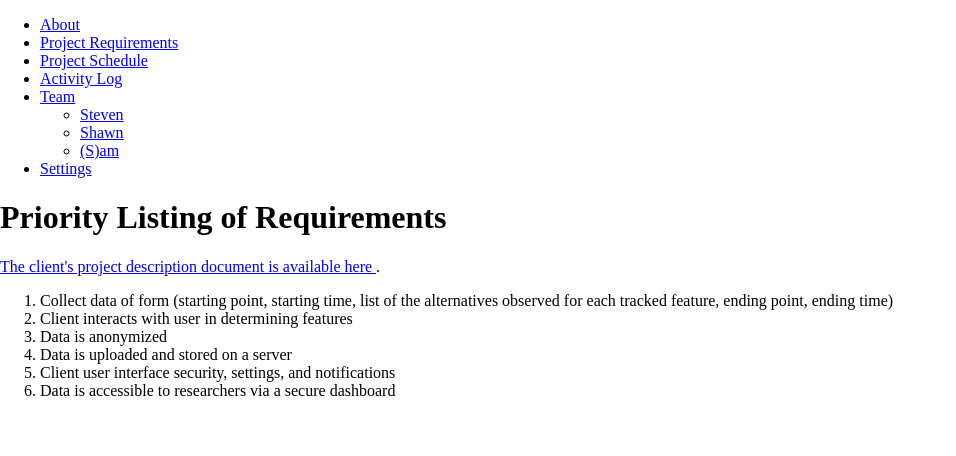
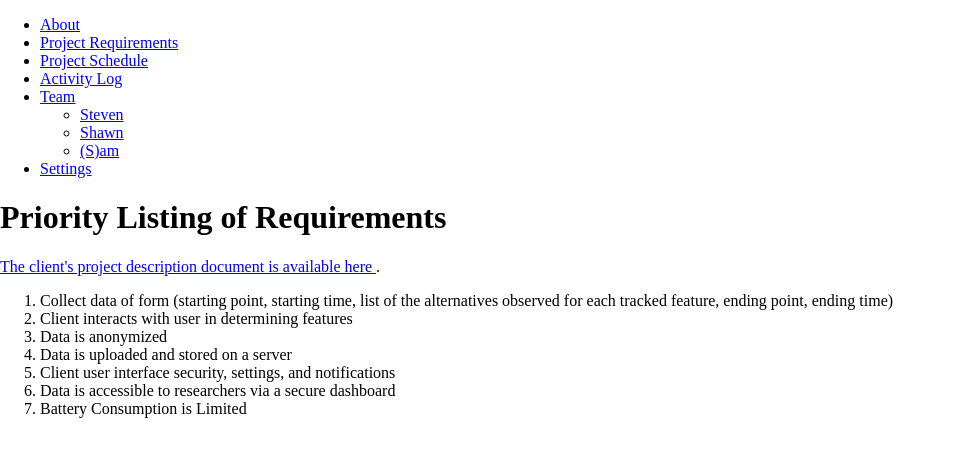
Before and after one commit to BrainOfTech/CommuteRoutes, a plain HTML site: page Requirements.html in a window 1280 px wide. Shown: the whole page, without its empty margins (0-956 px from the left). Drawn offline with Linux system fonts and the light colour scheme.

Commit message:
Added a note to Requirements.

```diff
--- a/Requirements.html
+++ b/Requirements.html
@@ -17,6 +17,7 @@ tracked feature, ending point, ending time)</li>
             <li>Data is uploaded and stored on a server</li>
             <li>Client user interface security, settings, and notifications</li>
             <li>Data is accessible to researchers via a secure dashboard</li>
+            <li>Battery Consumption is Limited</li>
         </ol>
     </body>
 </html>
```
Also changed, not shown: 1 other file.
